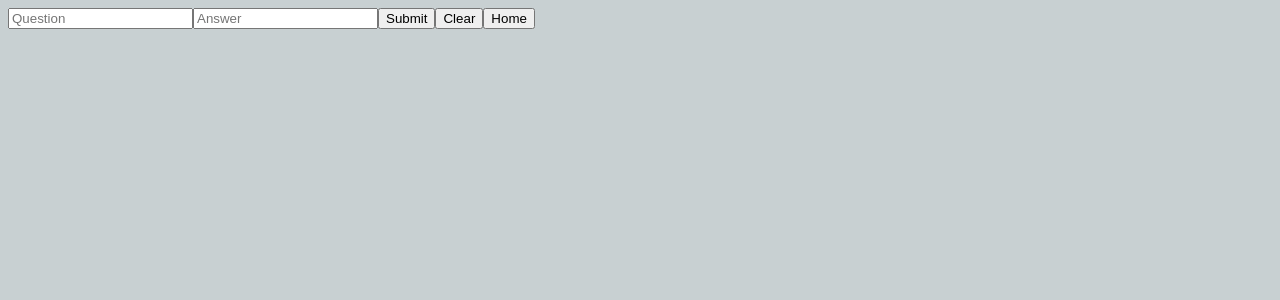
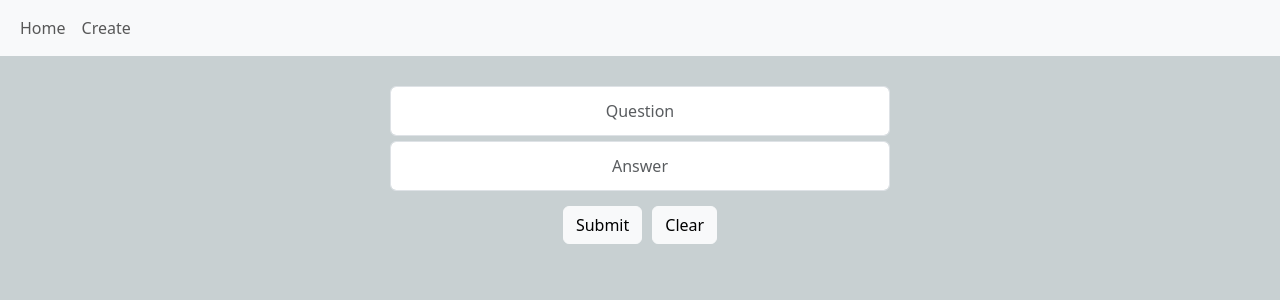
Before and after one commit to akfiveseven/FlashFacts, a React (Create React App) app: page /create in a window 1280 px wide. Before the commit this address had no page. Shown: the top 300 px of the page. Built offline with nearby package versions, Linux system fonts and the light colour scheme.

Commit message:
fixed routing and UI improvements with bootstrap

```diff
--- a/package.json
+++ b/package.json
@@ -1,11 +1,12 @@
 {
-  "name": "newreact",
+  "name": "AKxSalem",
   "version": "0.1.0",
   "private": true,
   "dependencies": {
     "@testing-library/jest-dom": "^5.16.5",
     "@testing-library/react": "^13.4.0",
     "@testing-library/user-event": "^13.5.0",
+    "bootstrap": "^5.3.0",
     "react": "^18.2.0",
     "react-dom": "^18.2.0",
     "react-router-dom": "^6.11.2",
--- a/public/index.html
+++ b/public/index.html
@@ -25,6 +25,7 @@
       Learn how to configure a non-root public URL by running `npm run build`.
     -->
     <title>React App</title>
+    <link href="https://cdn.jsdelivr.net/npm/bootstrap@5.3.0/dist/css/bootstrap.min.css" rel="stylesheet" integrity="sha384-9ndCyUaIbzAi2FUVXJi0CjmCapSmO7SnpJef0486qhLnuZ2cdeRhO02iuK6FUUVM" crossorigin="anonymous">
   </head>
   <body>
     <noscript>You need to enable JavaScript to run this app.</noscript>
@@ -39,5 +40,6 @@
       To begin the development, run `npm start` or `yarn start`.
       To create a production bundle, use `npm run build` or `yarn build`.
     -->
+    <script src="https://cdn.jsdelivr.net/npm/bootstrap@5.3.0/dist/js/bootstrap.bundle.min.js" integrity="sha384-geWF76RCwLtnZ8qwWowPQNguL3RmwHVBC9FhGdlKrxdiJJigb/j/68SIy3Te4Bkz" crossorigin="anonymous"></script>
   </body>
 </html>
--- a/src/App.js
+++ b/src/App.js
@@ -5,6 +5,7 @@ import { Link } from 'react-router-dom'
 import Card from './Card'
 import Home from './Home'
 import Navbar from './Navbar'
+import Create from './Create'
 
 export default function App() {
   const [questions, setQuestions] = useState([]);
@@ -55,22 +56,14 @@ export default function App() {
     localStorage.setItem('questionKey', JSON.stringify(questions));
   }, [questions]);
 
-   useEffect(() => {
-     console.log(questions); // Log the questions array whenever it changes
-   }, [questions]);
 
   return (
     <>
-      <input ref={questionRef} type="text" placeholder="Question"></input>
-        <input ref={answerRef} type="text" placeholder="Answer"></input>
-        <button onClick={handleClick}>Submit</button>
-        <button onClick={handleClear}>Clear</button>
-        <button onClick={handlePage}>Home</button>
-        {cards}
       <Router>
+        <Navbar />
         <Routes>
           <Route path="/" />
-          <Route path="/home" element={<Home />} />
+          <Route path="/create" element={<Create />} />
         </Routes>
       </Router>
     </>
--- /dev/null
+++ b/src/Create.js
@@ -0,0 +1,64 @@
+import React, { useState, useRef, useEffect } from 'react';
+import Card from './Card';
+import './style.css';
+
+export default function Create() {
+
+  const [questions, setQuestions] = useState([]);
+
+  const questionRef = useRef();
+  const answerRef = useRef();
+
+
+  function handleSubmit() {
+    if (questionRef.current.value === "" || answerRef.current.value === "") {
+      return;
+    }
+
+    if (questionRef.current.value.length >= 161 || answerRef.current.value.length >= 161) {
+      alert("Question or Answer is too long (Cannot be greater than 160 characters)")
+      return;
+    }
+
+    const updatedQuestions = [...questions, { id: questions.length, question: questionRef.current.value, answer: answerRef.current.value }];
+    // React rerenders/updates everytime setQuestions is called
+    setQuestions(updatedQuestions);
+    // Clear input fields after submission
+    questionRef.current.value = '';
+    answerRef.current.value = '';
+  }
+
+  function handleClear() {
+    setQuestions([]);
+  }
+
+  const cards = questions.map(item => (
+    <Card
+      key={item.id}
+      question={item.question}
+      answer={item.answer}
+    />
+  ));
+
+  //<button onClick={handleClear}>Clear</button>
+
+  useEffect(() => {
+    const storedQuestions = JSON.parse(localStorage.getItem('questionKey'))
+    if (storedQuestions) setQuestions(storedQuestions)
+  }, [])
+
+  useEffect(() => {
+    localStorage.setItem('questionKey', JSON.stringify(questions));
+  }, [questions]);
+  return (
+    <div className="thing text-center">
+      <input className="field form-control" ref={questionRef} type="text" placeholder="Question"></input>
+      <input className="field form-control" ref={answerRef} type="text" placeholder="Answer"></input>
+      <button className="bob1 btn btn-light" onClick={handleSubmit}>Submit</button>
+      <button className="bob2 btn btn-light" onClick={handleClear}>Clear</button>
+      <div className="cardy">
+        {cards}
+      </div>
+    </div>
+  );
+}
--- a/src/Navbar.js
+++ b/src/Navbar.js
@@ -1,16 +1,70 @@
 import React from 'react';
 import { Link } from 'react-router-dom'
+import './style.css'
 export default function Navbar() {
+    //<nav>
+      //<ul>
+        //<li>
+          //<Link to="/">Landing</Link>
+        //</li>
+        //<li>
+          //<Link to="/Create">Create</Link>
+        //</li>
+      //</ul>
+    //</nav>
+
+
+
+
+    //<nav className="navbar navbar-expand-lg bg-body-tertiary">
+      //<div className="container-fluid">
+        //<button className="navbar-toggler" type="button" data-bs-toggle="collapse" data-bs-target="#navbarSupportedContent" aria-controls="navbarSupportedContent" aria-expanded="false" aria-label="Toggle navigation">
+          //<span className="navbar-toggler-icon"></span>
+        //</button>
+        //<div className="collapse navbar-collapse" id="navbarSupportedContent">
+          //<ul className="navbar-nav me-auto mb-2 mb-lg-0">
+            //<li className="nav-item">
+              //<a className="nav-link active" aria-current="page" href="create">Create</a>
+            //</li>
+            //<li className="nav-item">
+              //<a className="nav-link" href="/">Home</a>
+            //</li>
+          //</ul>
+        //</div>
+      //</div>
+    //</nav>
+
+
+    //<nav className="nav">
+      //<ul>
+        //<li>
+          //<Link className="link" to="/">Home</Link>
+        //</li>
+        //<li>
+          //<Link className="link" to="/create">Create</Link>
+        //</li>
+      //</ul>
+    //</nav>
   return (
-    <nav>
-      <ul>
-        <li>
-          <Link to="/">Landing</Link>
-        </li>
-        <li>
-          <Link to="/home">Home</Link>
-        </li>
-      </ul>
+
+
+    <nav className="navbar navbar-expand-lg bg-body-tertiary">
+      <div className="container-fluid">
+        <button className="navbar-toggler" type="button" data-bs-toggle="collapse" data-bs-target="#navbarNavAltMarkup" aria-controls="navbarNavAltMarkup" aria-expanded="false" aria-label="Toggle navigation">
+          <span className="navbar-toggler-icon"></span>
+        </button>
+        <div className="collapse navbar-collapse" id="navbarNavAltMarkup">
+          <div className="navbar-nav">
+            <Link className="nav-link"  aria-current="page" to="/">Home</Link>
+            <Link className="nav-link" aria-current="page" to="/create">Create</Link>
+          </div>
+        </div>
+      </div>
     </nav>
+
+
+
+
+
   );
 }
--- a/src/style.css
+++ b/src/style.css
@@ -5,9 +5,11 @@ body {
 .card {
     display: flex;
     justify-content: center;
+    margin-left: 41%;
+    margin-top: 10px;
+    margin-bottom: 10px;
     align-items: center;
     position: relative;
-    margin: 10px;
     border-radius: .25rem;
     box-shadow: 0 0 5px 2px rgba(0, 0, 0, .3);
     background-color: white;
@@ -18,6 +20,10 @@ body {
     cursor: pointer;
     transform: perspective(1000px) rotateY(var(--rotate-y, 0))
     translateY(var(--translate-y, 0));
+}
+
+.thing {
+  margin-top: 30px;
 }
 /*
 .card:hover {
@@ -42,4 +48,47 @@ body {
 
 .card .back {
   transform: rotateY(180deg);
+  color: #cccccc;
 }
+
+li {
+  display: inline-block;
+  padding: 10px;
+  padding-top: 20px;
+}
+
+ul {
+  margin: auto;
+  text-decoration: none;
+  color: black;
+}
+
+.link {
+  color: black;
+  text-decoration: none;
+}
+
+.container {
+}
+
+.field {
+  width: 500px;
+  height: 50px;
+  text-align: center;
+  margin: auto;
+  margin-top: 5px;
+  margin-bottom: 5px;
+}
+
+.cardy {
+
+}
+
+.bob1 {
+  margin-right: 5px;
+  margin-top: 10px;
+}
+.bob2 {
+  margin-left: 5px;
+  margin-top: 10px;
+}
```
Also changed, not shown: 1 other file (tests, documents, lock files or other folders).
